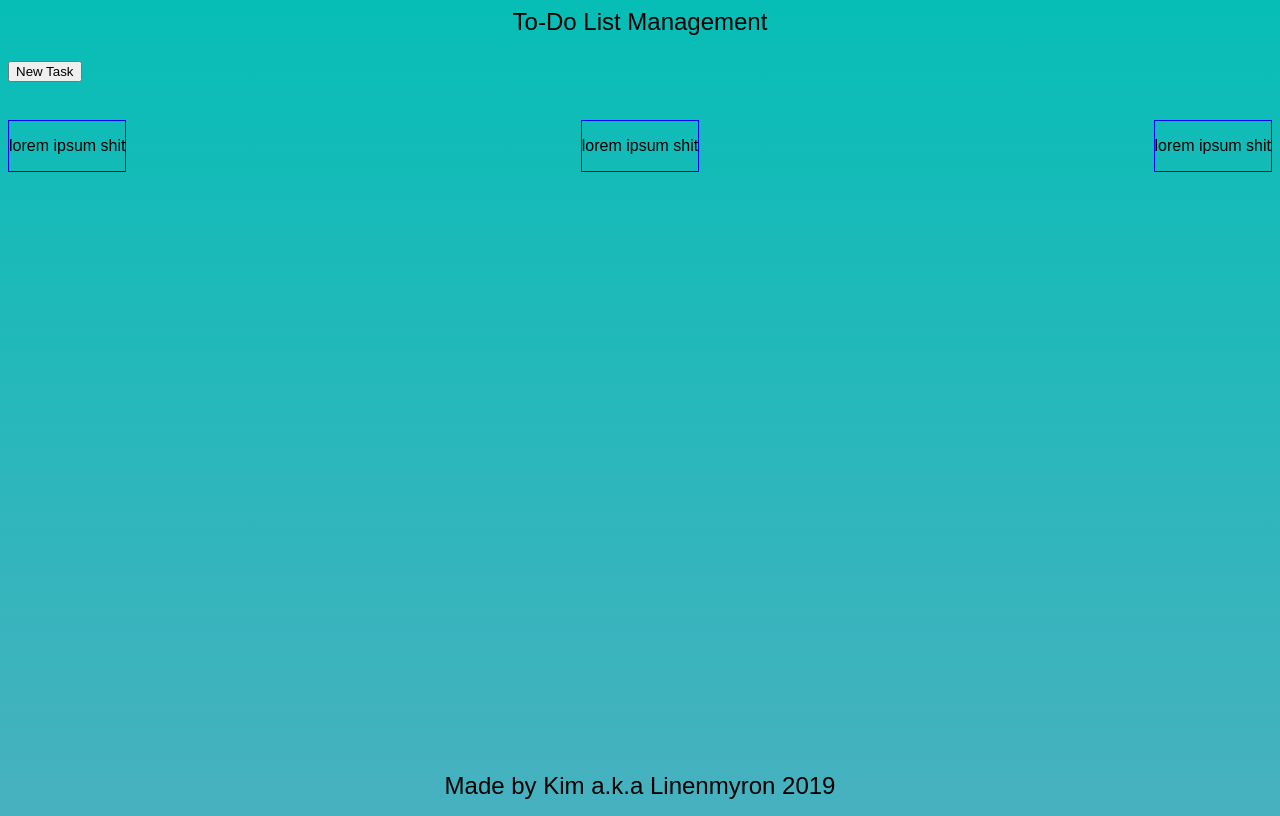
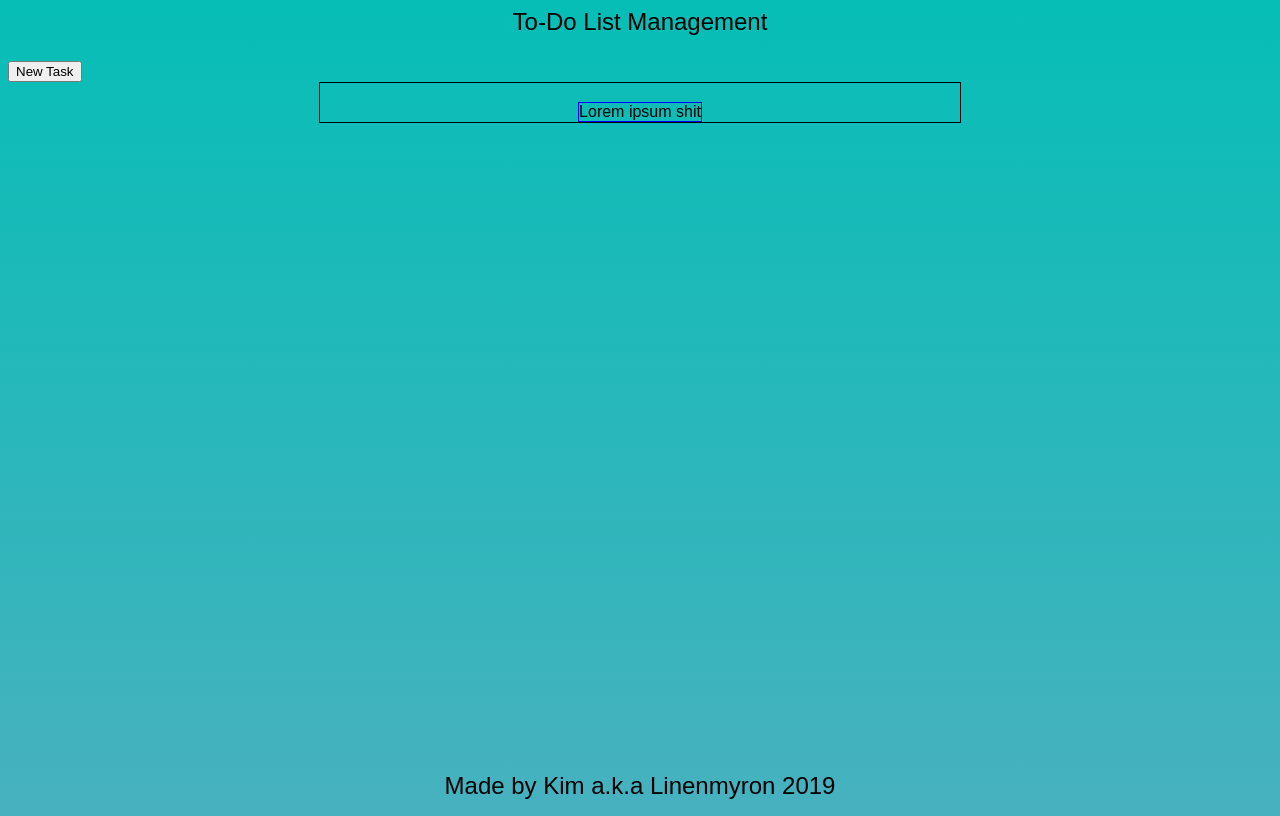
Before and after one commit to Linenmyron/To-Do-List, a plain HTML site: page index.html in a window 1280 px wide. Drawn offline with nearby package versions, Linux system fonts and the light colour scheme.

Commit message:
Simpler way than previous one.
I had to scrap the previous one, it reminds me a lot of scrum

```diff
--- a/CSS/style.css
+++ b/CSS/style.css
@@ -52,8 +52,15 @@ article{
 }
 
 #container{
+  position: fixed;
   display: flex;
-  justify-content: space-between;
+  width: 50%;
+  left: 50%;
+  justify-content: center;
+  border:1px solid black;
+  height: auto;
+  max-width: auto;
+  transform: translate(-50%);
 }
 
 #NewTask{
--- a/index.html
+++ b/index.html
@@ -20,11 +20,8 @@
       <button id="cancel">Cancel</button>
     </div>
     <main id="container">
-      <!--Article will hold to div:s that are created for new tasks -->
-
-      <article id="start"><p>lorem ipsum shit</p></article>
-      <article id="progress"><p>lorem ipsum shit</p></article>
-      <article id="finish"><p>lorem ipsum shit</p></article>
+      <!--This container will hold all the article with To-Do task -->
+      <article>Lorem ipsum shit</article>
     </main>
     <footer>Made by Kim a.k.a Linenmyron 2019</footer>
   </body>
```
